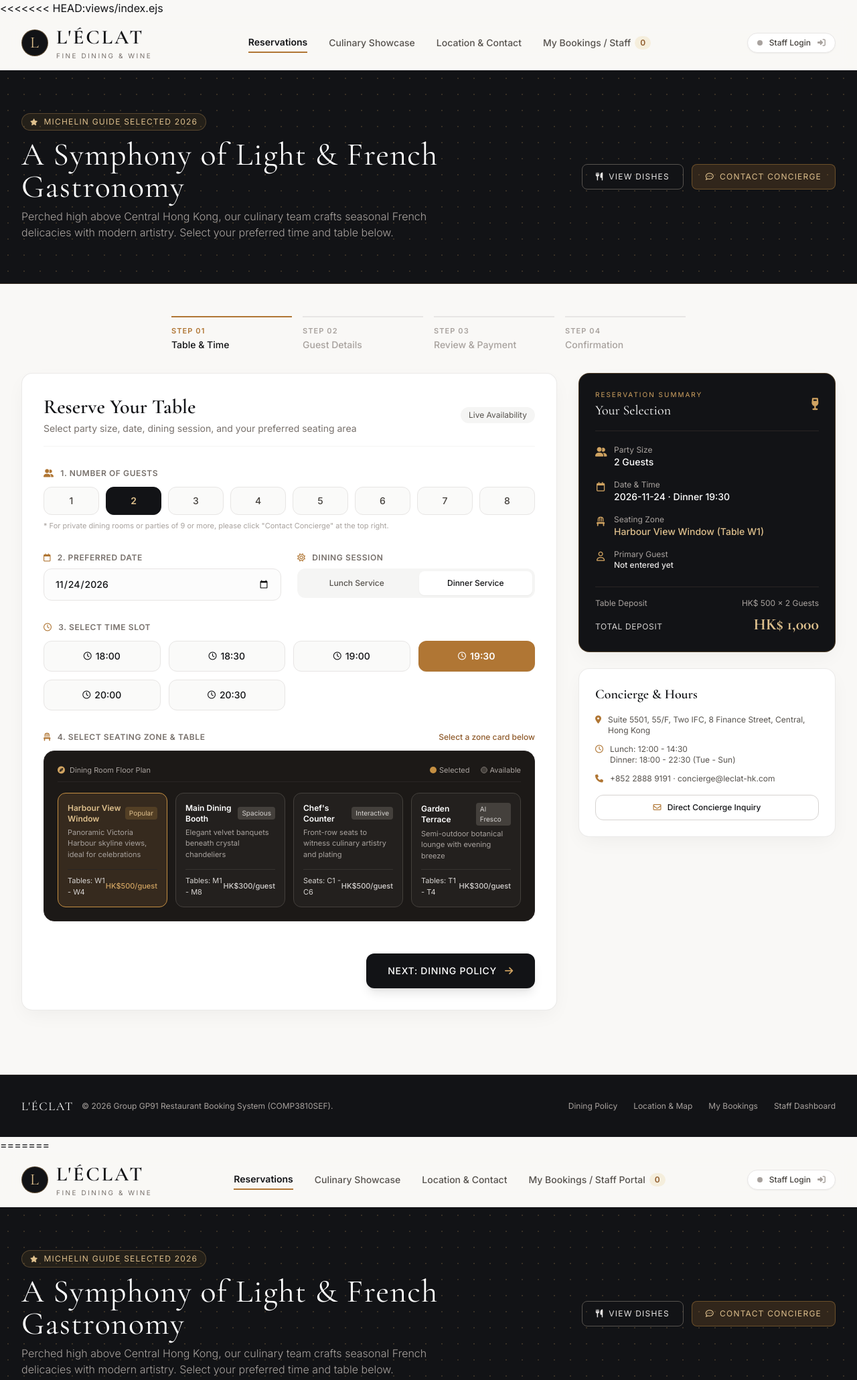
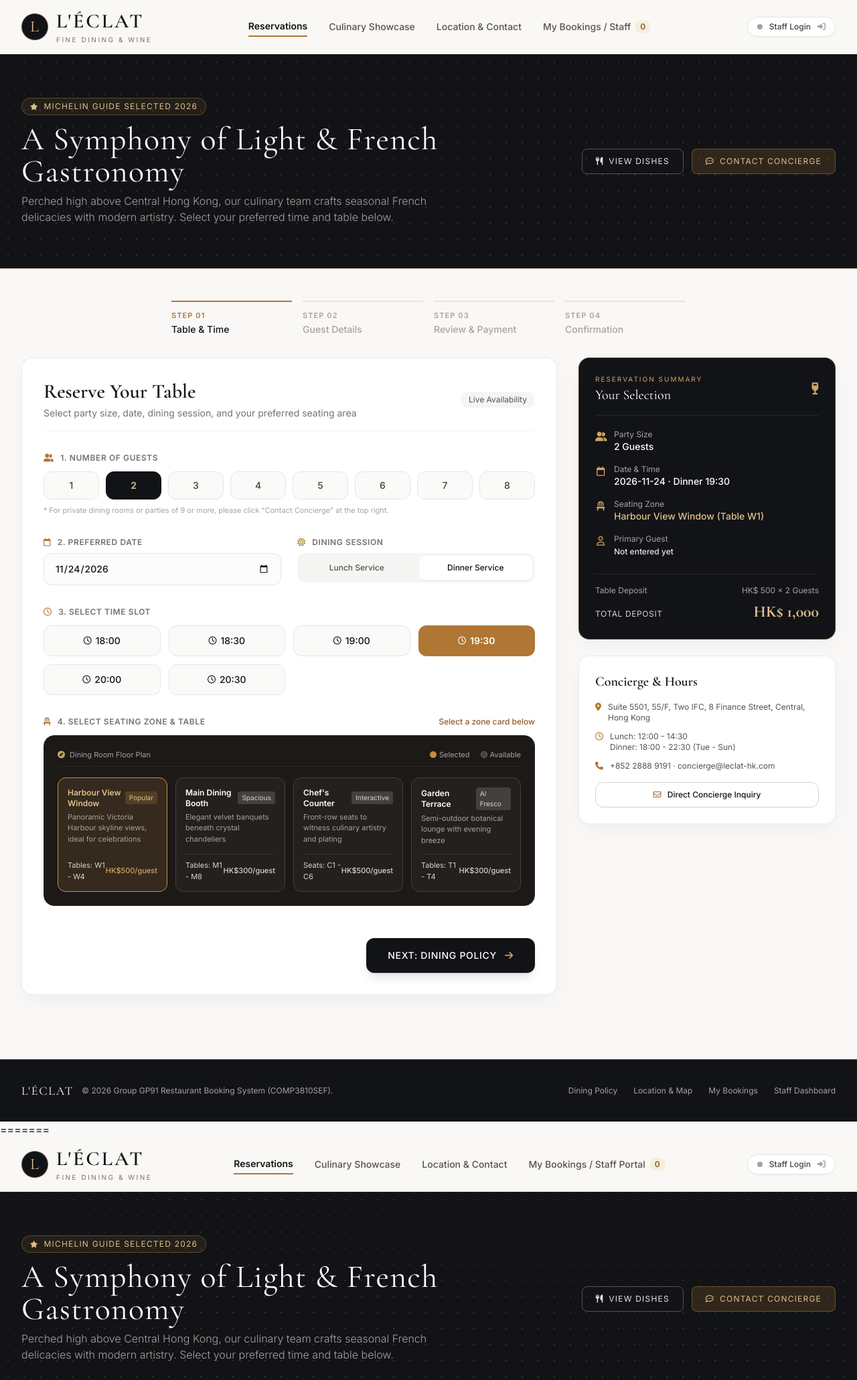
Before and after one commit to jjeerryyhjjeerryyh-tech/gp91-restaurant-booking-system, a Node server app: page / in a window 1280 px wide. Shown: the top 2061 px of the page at 67% size. Run offline with Node 20, Linux system fonts and the light colour scheme; some libraries are stand-ins or nearby versions.

Commit message:
keep my new views/index.ejs

```diff
--- a/views/index.ejs
+++ b/views/index.ejs
@@ -1,4 +1,3 @@
-<<<<<<< HEAD:views/index.ejs
 <!DOCTYPE html>
 <html lang="en" class="scroll-smooth">
 <head>
```
